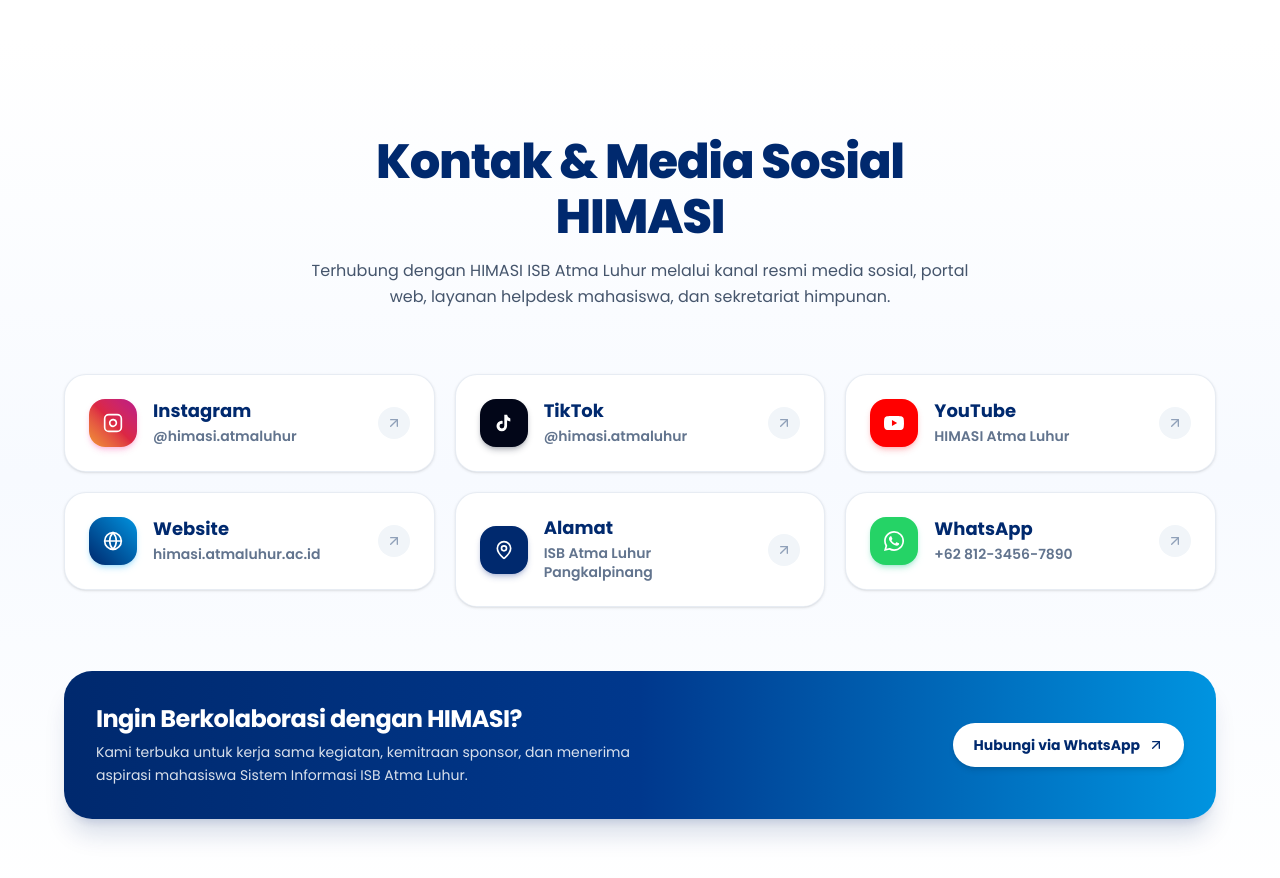
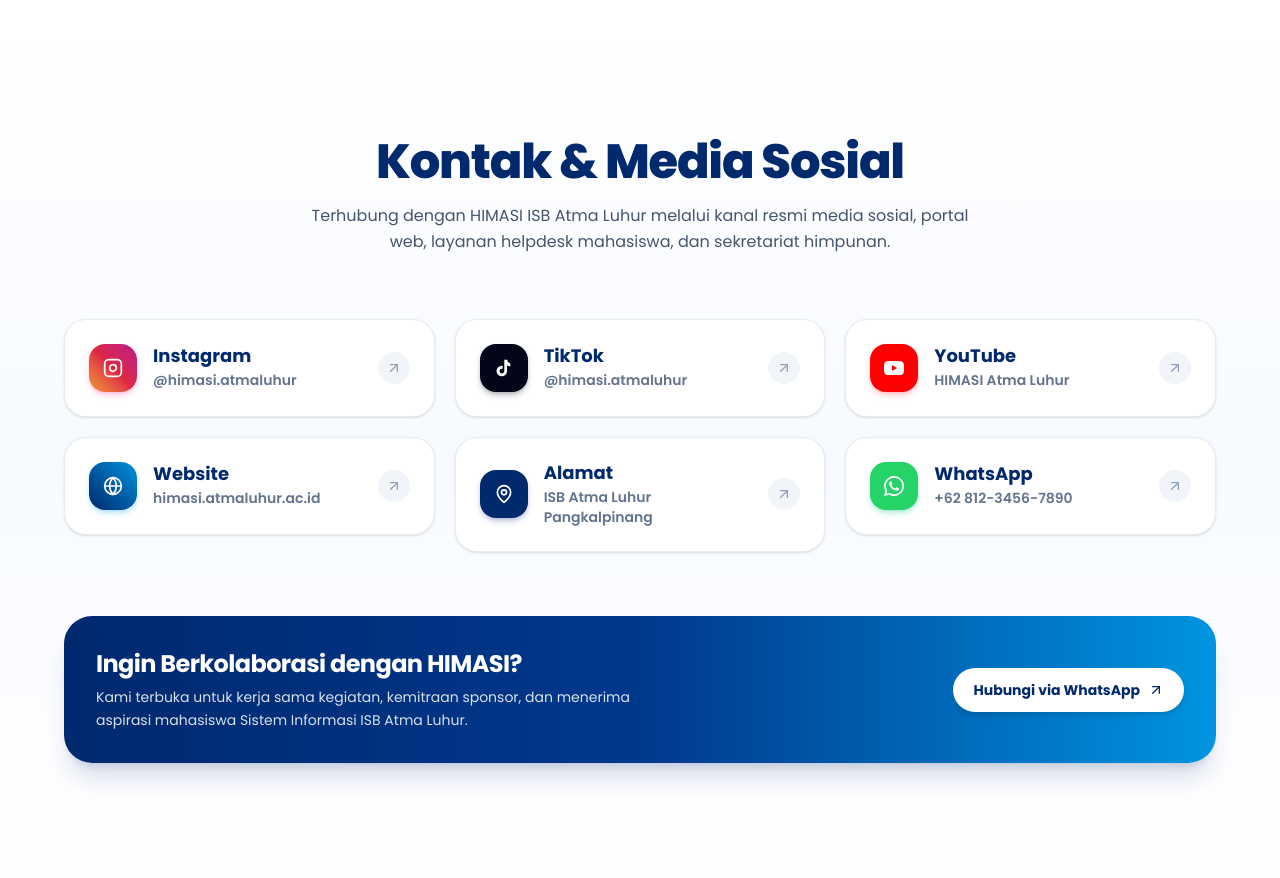
Before and after one commit to Zenzza/himasiv2, a Next.js app: page /tentang in a window 1280 px wide. Shown: the part 3640-4518 px from the top of the page. Built offline with nearby package versions, Linux system fonts and the light colour scheme; no server answers.

Commit message:
Revert Back

```diff
--- a/app/tentang/page.tsx
+++ b/app/tentang/page.tsx
@@ -792,7 +792,7 @@ export default function TentangPage() {
           {/* Header Section: Hubungi Kami */}
           <div className="text-center max-w-2xl mx-auto mb-12 sm:mb-16">
             <h2 className="text-3xl sm:text-4xl md:text-5xl font-extrabold text-[#00296E] tracking-tight leading-[1.15]">
-              Kontak &amp; Media Sosial HIMASI
+              Kontak &amp; Media Sosial
             </h2>
 
             <p className="text-slate-600 text-sm sm:text-base leading-relaxed mt-3.5 font-normal">
```
